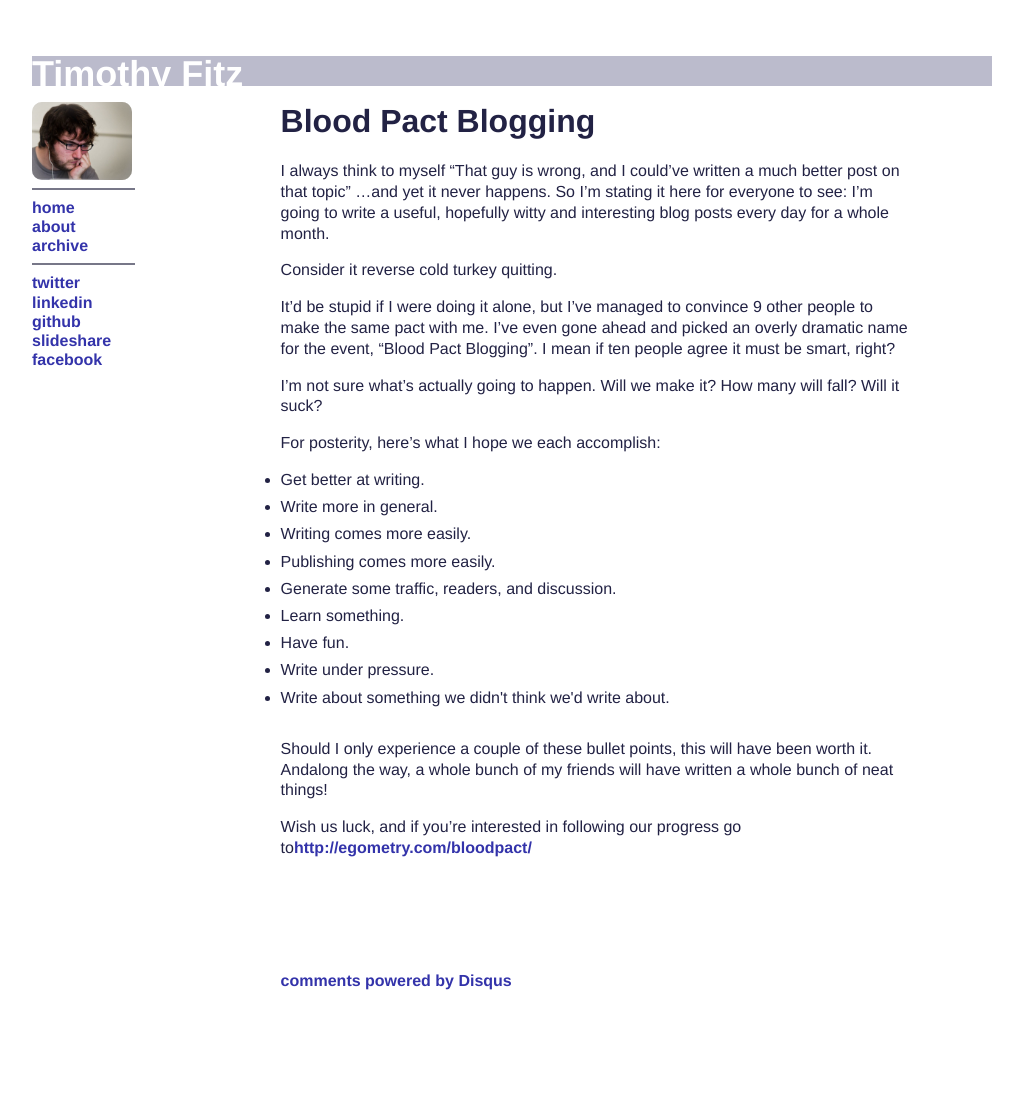
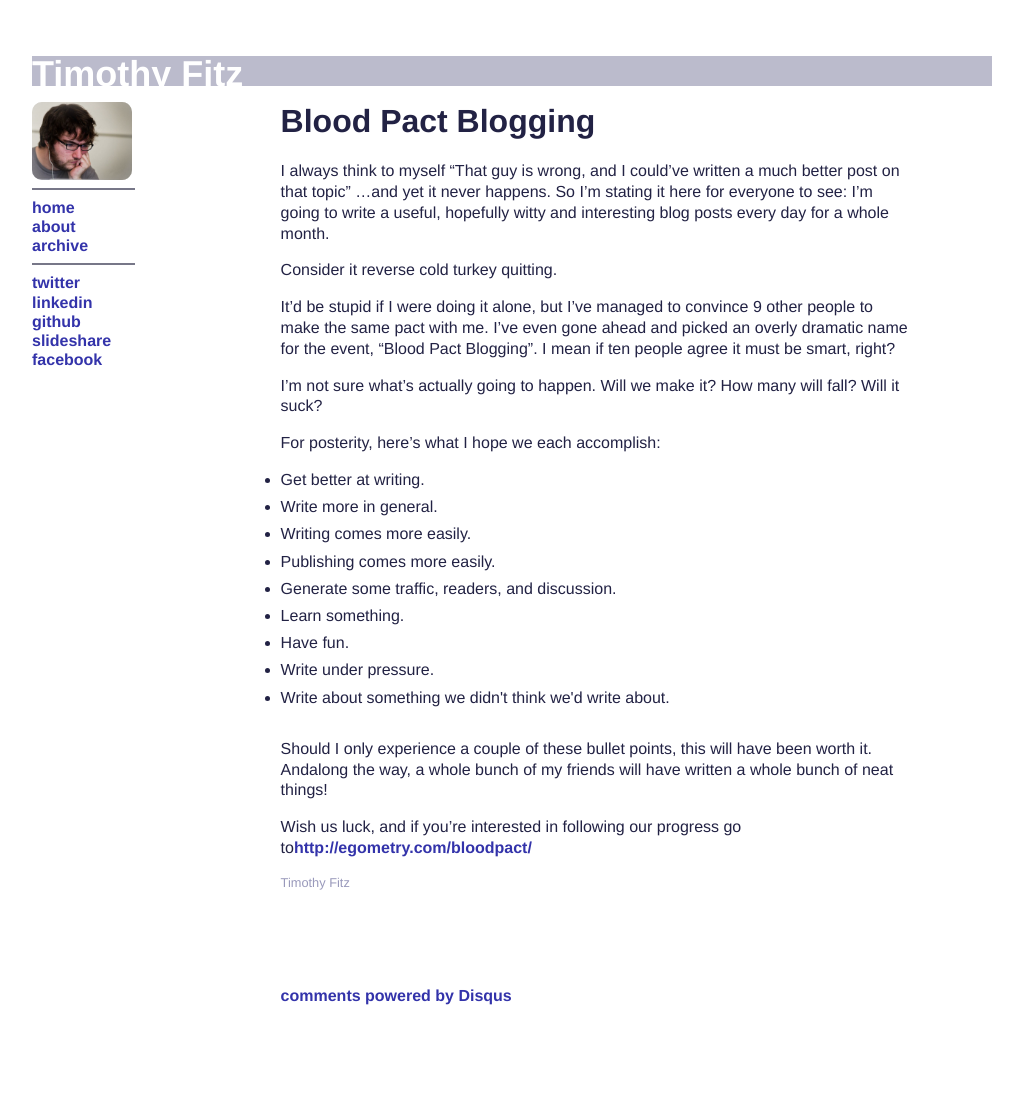
Before and after one commit to TimothyFitz/timothyfitz.github.com, a Jekyll site: the page built from _posts/2009-02-07-3.md, in a window 1280 px wide. Shown: the whole page, without its empty margins (128-1151 px from the left). Built offline with Jekyll 4.4.1, drawn with Linux system fonts in a browser that asks for light colours; nearby versions of some CDN libraries; comment, search, counter and statistics services are not loaded.

Commit message:
Add author and date (blind, gem install broken atm).

```diff
--- a/_layouts/post.html
+++ b/_layouts/post.html
@@ -5,6 +5,8 @@
 <h1>{{ page.title }}</h1>
 {{ content }}
 
+<div class="date">{{ post.date | date: "%Y %b %d" }}</div>
+<div class="author">Timothy Fitz</div>
 
 <div class="comments">
     <div class="disqus">
--- a/css/styles.css
+++ b/css/styles.css
@@ -245,3 +245,12 @@
 em {
   font-style: italic;
 }
+
+.post .date {
+  color: #99B;
+}
+
+.post .author {
+  color: #99B;
+  font-size: 80%;
+}
```
